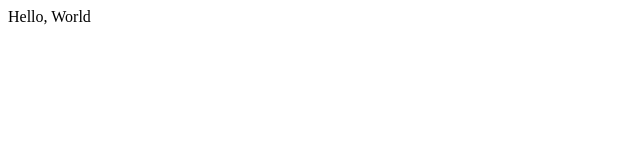
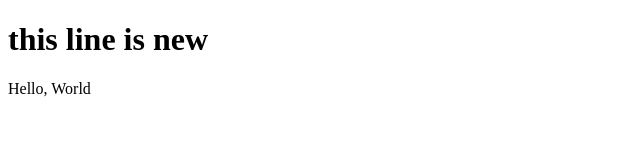
Before and after one commit to Kamranahmad80/Hello, a plain HTML site: page hello.html in a window 1280 px wide. Shown: the whole page, without its empty margins (0-640 px from the left). Drawn offline with Linux system fonts and the light colour scheme.

Commit message:
Add a new line

```diff
--- a/hello.html
+++ b/hello.html
@@ -7,6 +7,7 @@
     <title>hello</title>
 </head>
 <body>
+    <h1>this line is new</h1>
     Hello, World
 </body>
 </html>
```
